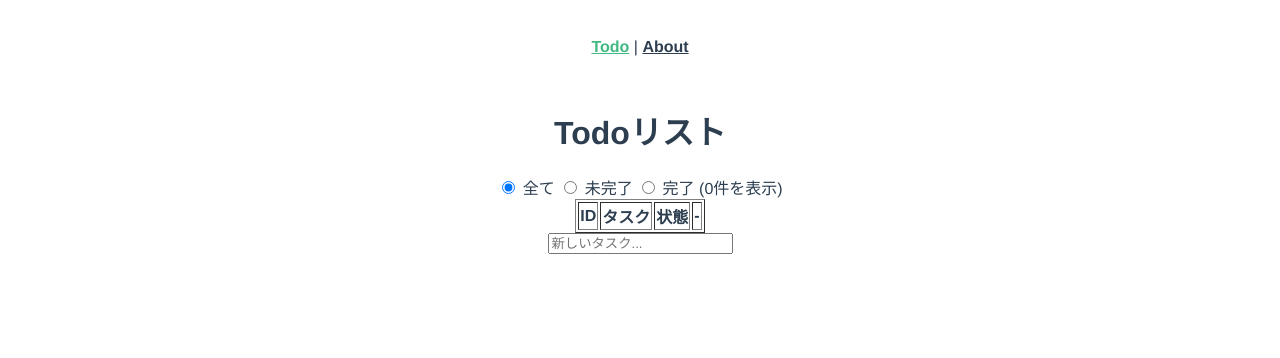
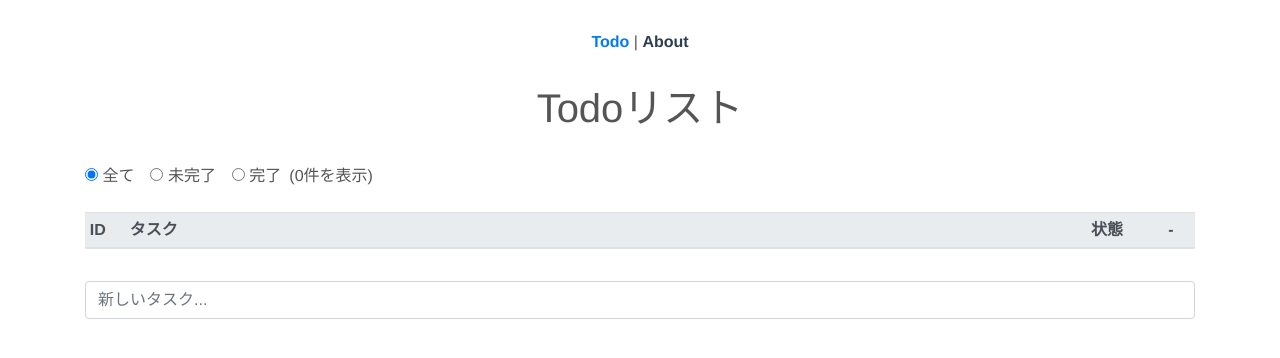
Before and after one commit to gitrhythm2/todo-vue, a Vue app: page / in a window 1280 px wide. Shown: the top 358 px of the page. Built offline with nearby package versions, Linux system fonts and the light colour scheme.

Commit message:
TODOページのスタイルを調整

```diff
--- a/public/index.html
+++ b/public/index.html
@@ -7,6 +7,7 @@
     <meta name="description" content="todo-vue：Vue学習のために作成したサンプルプログラムです">
     <meta name="twitter:title" content="todo-vue：Vue学習のために作成したサンプルプログラムです">
     <meta property="og:title" content="todo-vue：Vue学習のために作成したサンプルプログラムです">
+    <link rel="stylesheet" href="https://stackpath.bootstrapcdn.com/bootstrap/4.5.0/css/bootstrap.min.css" integrity="sha384-9aIt2nRpC12Uk9gS9baDl411NQApFmC26EwAOH8WgZl5MYYxFfc+NcPb1dKGj7Sk" crossorigin="anonymous">
     <link rel="icon" href="<%= BASE_URL %>favicon.ico">
     <title><%= htmlWebpackPlugin.options.title %></title>
   </head>
@@ -16,5 +17,8 @@
     </noscript>
     <div id="app"></div>
     <!-- built files will be auto injected -->
+    <script src="https://code.jquery.com/jquery-3.5.1.slim.min.js" integrity="sha384-DfXdz2htPH0lsSSs5nCTpuj/zy4C+OGpamoFVy38MVBnE+IbbVYUew+OrCXaRkfj" crossorigin="anonymous"></script>
+    <script src="https://cdn.jsdelivr.net/npm/popper.js@1.16.0/dist/umd/popper.min.js" integrity="sha384-Q6E9RHvbIyZFJoft+2mJbHaEWldlvI9IOYy5n3zV9zzTtmI3UksdQRVvoxMfooAo" crossorigin="anonymous"></script>
+    <script src="https://stackpath.bootstrapcdn.com/bootstrap/4.5.0/js/bootstrap.min.js" integrity="sha384-OgVRvuATP1z7JjHLkuOU7Xw704+h835Lr+6QL9UvYjZE3Ipu6Tp75j7Bh/kR0JKI" crossorigin="anonymous"></script>
   </body>
 </html>
--- a/src/App.vue
+++ b/src/App.vue
@@ -1,9 +1,9 @@
 <template>
   <div id="app">
-    <div id="nav">
+    <nav id="nav" class="text-center">
       <router-link to="/">Todo</router-link> |
       <router-link to="/about">About</router-link>
-    </div>
+    </nav>
     <router-view/>
   </div>
 </template>
@@ -13,8 +13,7 @@
   font-family: Avenir, Helvetica, Arial, sans-serif;
   -webkit-font-smoothing: antialiased;
   -moz-osx-font-smoothing: grayscale;
-  text-align: center;
-  color: #2c3e50;
+  color: #555;
 }
 
 #nav {
@@ -25,7 +24,8 @@
     color: #2c3e50;
 
     &.router-link-exact-active {
-      color: #42b983;
+      //color: #42b983;
+      color: #007bff;
     }
   }
 }
--- a/src/components/NewTodo.vue
+++ b/src/components/NewTodo.vue
@@ -1,7 +1,7 @@
 <template>
   <div>
-    <form @submit.prevent="onSubmit">
-      <input type="text" placeholder="新しいタスク..."
+    <form class="form-group" @submit.prevent="onSubmit">
+      <input type="text" class="form-control" placeholder="新しいタスク..."
         v-model="newTask"
       >
     </form>
--- a/src/components/TodoCondition.vue
+++ b/src/components/TodoCondition.vue
@@ -4,7 +4,7 @@
       <input type="radio" v-model="condition" :value="opt.state">
       {{ opt.label}}
     </label>
-    ({{ todoCount }}件を表示)
+    <span class="count">({{ todoCount }}件を表示)</span>
   </div>
 </template>
 
@@ -21,7 +21,6 @@ export default class TodoCondition extends Vue {
 
   @Watch('condition')
   conditionChange (newValue: number) {
-    console.log('Emit conditionChange newvalue[' + newValue + ']')
     this.$emit('change', newValue)
   }
 
@@ -30,3 +29,12 @@ export default class TodoCondition extends Vue {
   }
 }
 </script>
+
+<style scoped lang="scss">
+label {
+  margin-right: 1rem;
+}
+.count {
+  margin-left: -0.5rem;
+}
+</style>
--- a/src/components/TodoList.vue
+++ b/src/components/TodoList.vue
@@ -1,22 +1,29 @@
 <template>
   <div>
-    <table border="1" align="center">
-      <thead>
+    <table class="table table-sm table-hover">
+      <thead class="thead-light">
         <tr>
-          <th>ID</th>
+          <th class="cell-id">ID</th>
           <th>タスク</th>
-          <th>状態</th>
-          <th>-</th>
+          <th class="cell-state">状態</th>
+          <th class="cell-remove">-</th>
         </tr>
       </thead>
       <tbody>
         <tr v-for="todo in todos" :key="todo.id">
           <td>{{ todo.id }}</td>
           <td>{{ todo.title }}</td>
-          <td><a href="#" @click="onChangeState(todo)">
-            {{ labels[todo.state] }}
-          </a></td>
-          <td><a href="#" @click="onTaskRemove(todo)">削除</a></td>
+          <td class="cell-state">
+            <a href="#" class="badge badge-pill badge-primary"
+              @click="onChangeState(todo)">
+              {{ labels[todo.state] }}
+            </a>
+          </td>
+          <td class="cell-remove">
+            <a href="#" class="badge badge-pilll badge-primary"
+              @click="onTodoRemove(todo)">削除
+            </a>
+          </td>
         </tr>
       </tbody>
     </table>
@@ -50,8 +57,22 @@ export default class TodoList extends Vue {
     this.todoModel.changeState(todo)
   }
 
-  onTaskRemove (todo: Todo): void {
+  onTodoRemove (todo: Todo): void {
     this.todoModel.remove(todo)
   }
 }
 </script>
+
+<style scoped lang="scss">
+table .cell-id {
+  width: 2.5rem;
+}
+table .cell-state {
+  text-align: center;
+  width: 5rem;
+}
+table .cell-remove {
+  text-align: center;
+  width: 3rem;
+}
+</style>
--- a/src/types/Todo.ts
+++ b/src/types/Todo.ts
@@ -1,6 +1,6 @@
 
 export type Todo = {
-  id: number,
-  title: string,
-  state: number
+  id: number;
+  title: string;
+  state: number;
 }
--- a/src/views/TodoView.vue
+++ b/src/views/TodoView.vue
@@ -1,17 +1,17 @@
 <template>
-  <div>
-    <h1>Todoリスト</h1>
-    <todo-condition
+  <div class="container">
+    <h1 class="text-center">Todoリスト</h1>
+    <todo-condition class="condition-section"
       :todoModel="todoModel"
       @change="onChangeState">
     </todo-condition>
 
-    <todo-list
+    <todo-list class="list-section"
       :todoModel="todoModel"
       :condition="condition">
     </todo-list>
 
-    <new-todo
+    <new-todo class="new-todo-section"
       :todoModel="todoModel">
     </new-todo>
   </div>
@@ -41,3 +41,15 @@ export default class TodoView extends Vue {
   }
 }
 </script>
+
+<style scoped lang="scss">
+.condition-section {
+  margin-top: 2rem;
+}
+.list-section {
+  margin-top: 1rem;
+}
+.new-todo-section {
+  margin-top: 2rem;
+}
+</style>
```
Also changed, not shown: tests/bootstrap.ts (+3 -3 lines), 2 other files (tests, documents, lock files or other folders).
